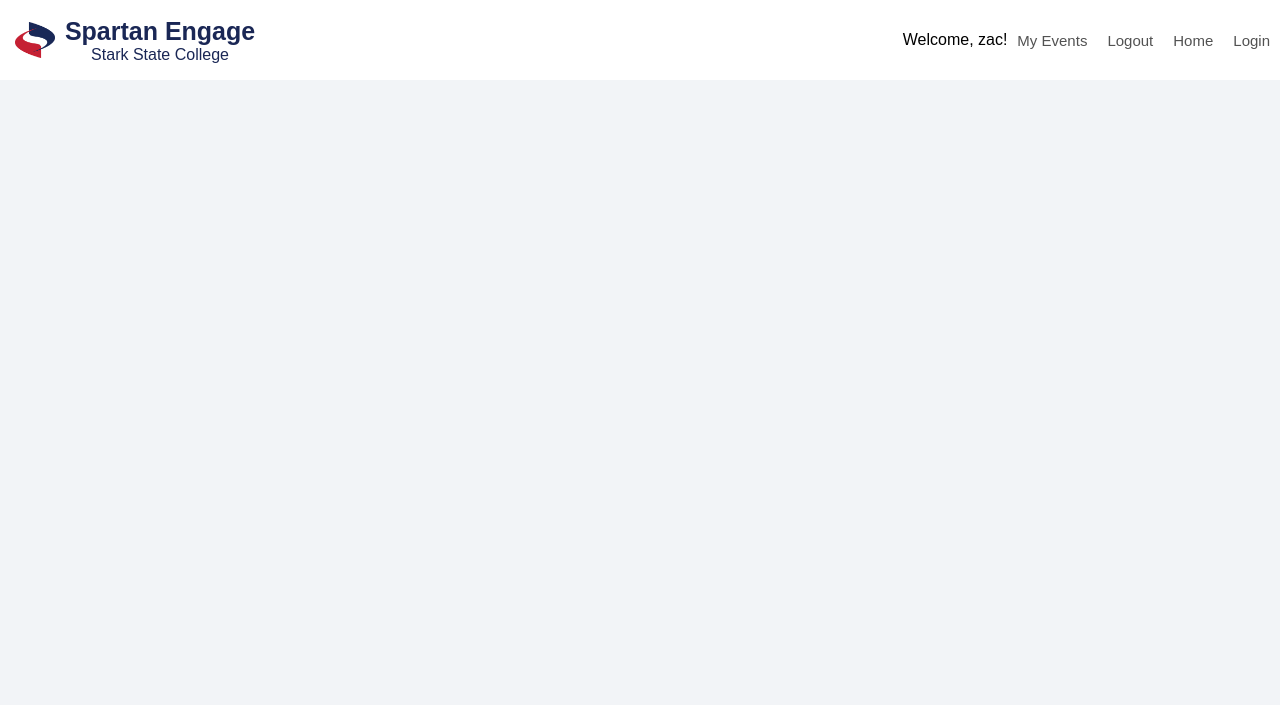
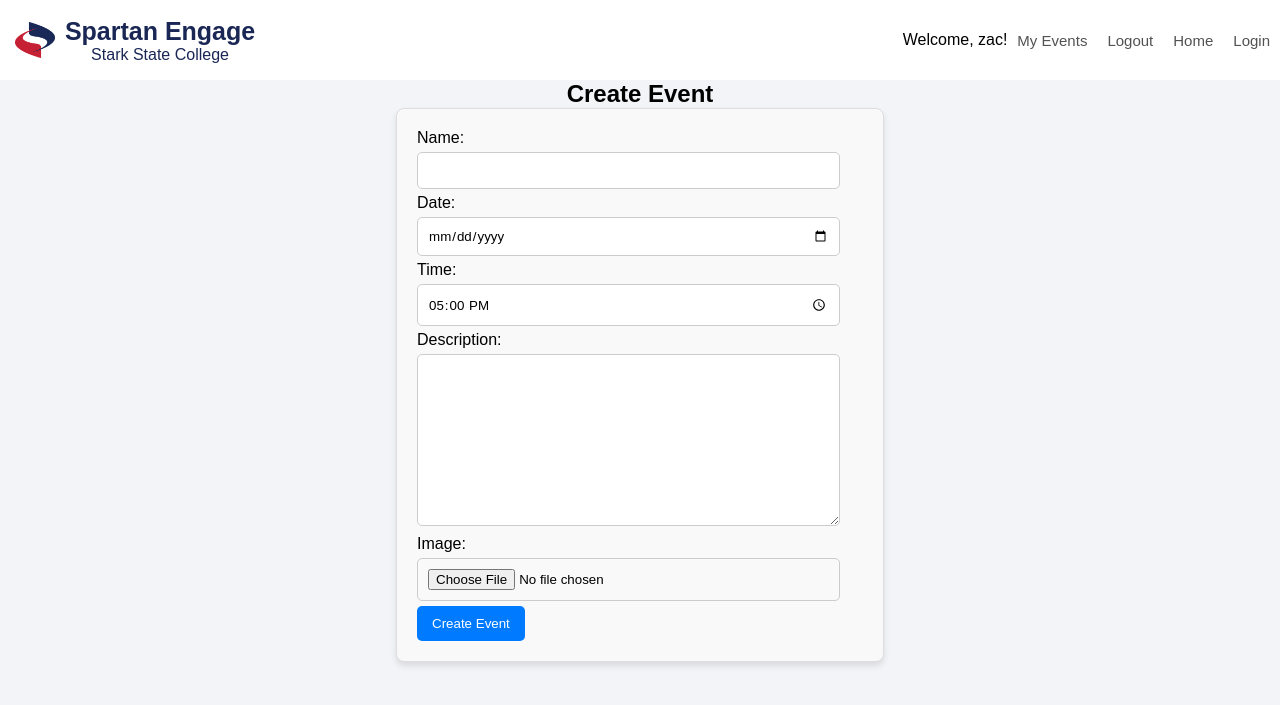
Before and after one commit to zszillat/starkstate-events-web-app, a Django app: page /myevents/add/ in a window 1280 px wide. Shown: the top 705 px of the page. Run offline with Django 4.2, Linux system fonts and the light colour scheme; a user stored in the database is signed in; data comes from the database, SQL or seed files in the repository; both versions use the stored data as it was after the commit.

Commit message:
add event logic setup

```diff
--- a/main/forms.py
+++ b/main/forms.py
@@ -1,6 +1,7 @@
 from django import forms
 from django.contrib.auth.models import User
 from django.contrib.auth import authenticate
+from .models import Event
 
 class CustomLoginForm(forms.Form):
     username = forms.CharField()
@@ -16,3 +17,12 @@ class CustomLoginForm(forms.Form):
             if not user:
                 raise forms.ValidationError("Invalid username or password")
         return cleaned_data
+
+class EventForm(forms.ModelForm):
+    class Meta:
+        model = Event
+        fields = ['name', 'date', 'time', 'description', 'image']  # Include all required fields
+        widgets = {
+            'date': forms.DateInput(attrs={'type': 'date'}),
+            'time': forms.TimeInput(attrs={'type': 'time'}),
+        }
--- a/main/templates/addevent.html
+++ b/main/templates/addevent.html
@@ -3,12 +3,15 @@
 
 {% block title %}Spartan Engage{% endblock %}
 
+
 {% block content %}
-<link rel="stylesheet" href="{% static 'css/myevents.css' %}">
-<main>
+    <link rel="stylesheet" type="text/css" href="{% static 'css/addevent.css' %}">
 
-
-
-</main>
-<script src="{% static 'js/myevents.js' %}"></script>
+    <h2>Create Event</h2>
+    <form method="post" enctype="multipart/form-data" class="event-form">
+        <!-- Contents is in forms.py -->
+        {% csrf_token %}
+        {{ form.as_p }}
+        <button type="submit" class="submit-btn">Create Event</button>
+    </form>
 {% endblock %}
--- a/main/views.py
+++ b/main/views.py
@@ -3,14 +3,35 @@ from django.db.models import Count
 from .models import Event, Club
 from django.shortcuts import render, redirect
 from django.contrib.auth import authenticate, login, logout
-from .forms import CustomLoginForm
+from .forms import CustomLoginForm, EventForm
 
 def logout_view(request):
     logout(request)
     return redirect("/")  # Redirect to login page after logout
 
 def add_event(request):
-    return render(request, "addevent.html")
+    user = request.user
+
+    # Get the club associated with the logged-in user
+    try:
+        club = user.club
+    except Club.DoesNotExist:
+        club = None  # If no club is found, handle accordingly
+
+    if not club:
+        return render(request, 'error.html', {'message': 'You are not associated with any club.'})
+
+    if request.method == 'POST':
+        form = EventForm(request.POST, request.FILES)  # Handle image upload
+        if form.is_valid():
+            event = form.save(commit=False)
+            event.club = club  # Assign the event to the club
+            event.save()
+            return redirect('myevents')  # Redirect to a page listing all events (change as needed)
+    else:
+        form = EventForm()
+
+    return render(request, 'addevent.html', {'form': form})
 
 def login_view(request):
     if request.method == "POST":
--- /dev/null
+++ b/static/css/addevent.css
@@ -0,0 +1,31 @@
+.event-form {
+    max-width: 500px;
+    margin: auto;
+    padding: 20px;
+    border: 1px solid #ddd;
+    border-radius: 8px;
+    background-color: #f9f9f9;
+    box-shadow: 0px 4px 6px rgba(0, 0, 0, 0.1);
+}
+
+.event-form input,
+.event-form textarea {
+    width: 90%;
+    padding: 10px;
+    margin: 5px 0;
+    border: 1px solid #ccc;
+    border-radius: 5px;
+}
+
+.event-form button.submit-btn {
+    background-color: #007bff;
+    color: white;
+    padding: 10px 15px;
+    border: none;
+    border-radius: 5px;
+    cursor: pointer;
+}
+
+.event-form button.submit-btn:hover {
+    background-color: #0056b3;
+}
```
Also changed, not shown: db.sqlite3, media/event_images/environmental-club_GTWI8eN_d57eHBF.jpg (added), static/css/new.css (deleted), 1 other file.
